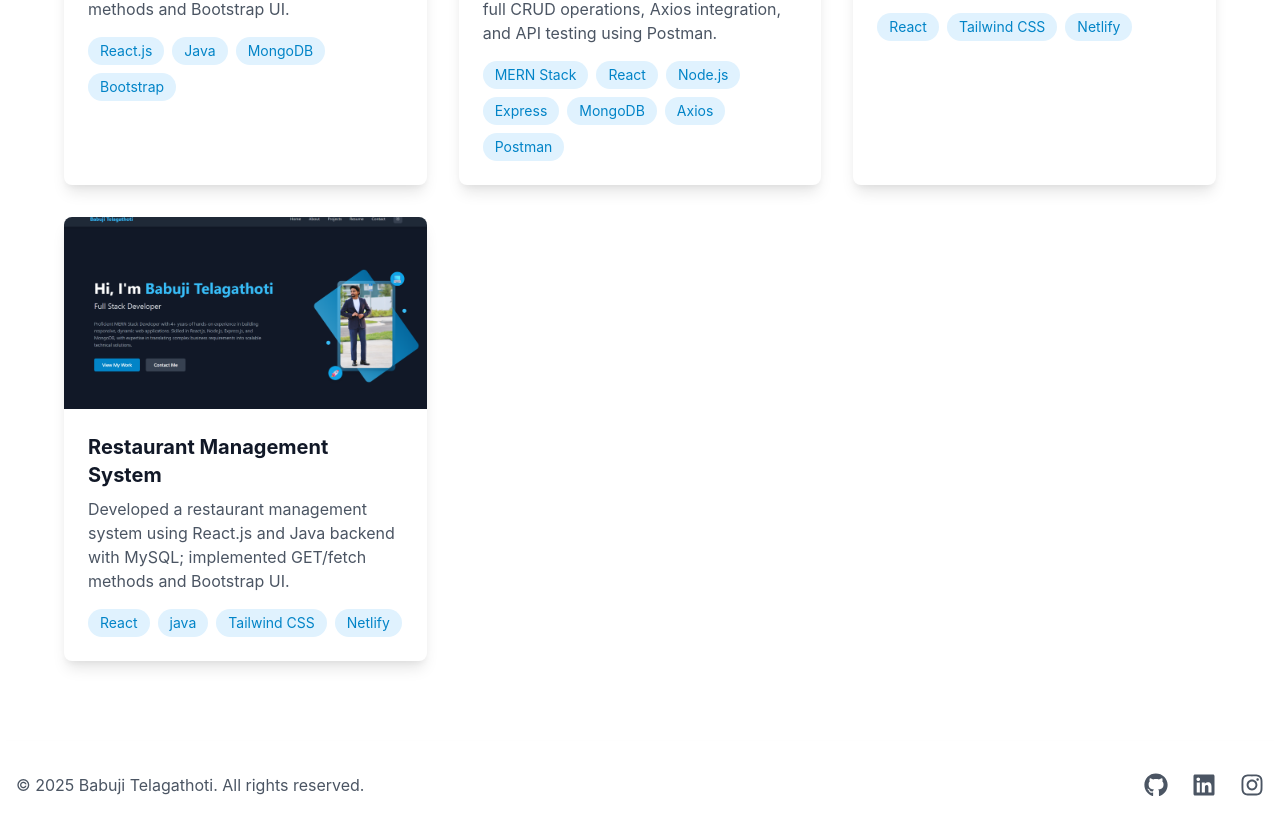
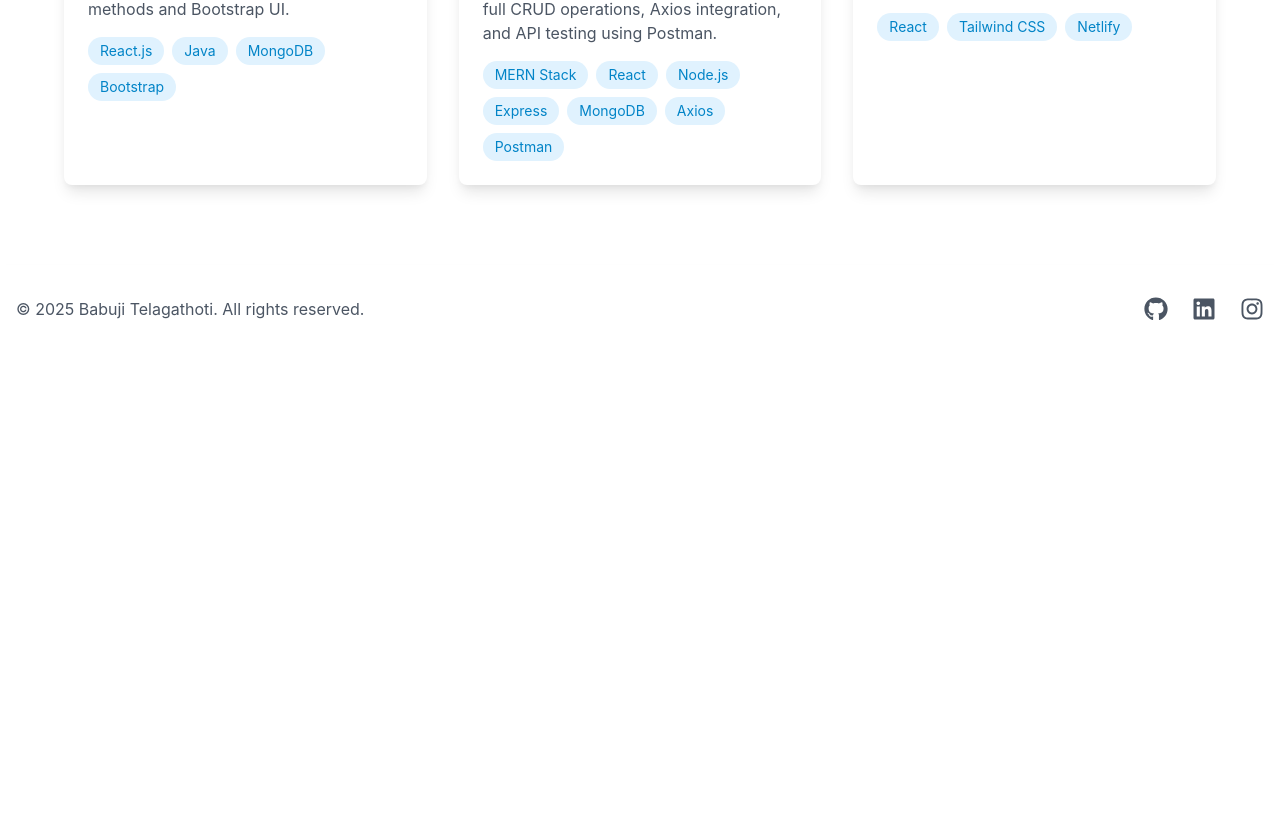
Before and after one commit to btelagathoti/mernportfolio, a React (Create React App) app in the folder client/: page /projects in a window 1280 px wide. Shown: the part 679-1508 px from the top of the page. After the commit the page ends 1032 px from the top, so only its background shows below. Built offline with nearby package versions, Linux system fonts and the light colour scheme.

Commit message:
live liks updated for projects

```diff
--- a/client/src/pages/Projects.js
+++ b/client/src/pages/Projects.js
@@ -21,7 +21,7 @@ const Projects = () => {
       image: filmClub,
       technologies: ["MERN Stack", "React", "Node.js", "Express", "MongoDB", "Axios", "Postman"],
       github: "https://github.com/btelagathoti/filmClub",
-      live: "https://film-club-app-2025.netlify.app/"
+      live: "https://filmclubbybabuji.netlify.app/"
     },
     {
       title: "Portfolio Website",
@@ -31,14 +31,6 @@ const Projects = () => {
       github: "https://github.com/btelagathoti/mernportfolio",
       live: "https://babujit.netlify.app/"
     },
-    {
-      title: "Restaurant Management System",
-      description: "Developed a restaurant management system using React.js and Java backend with MySQL; implemented GET/fetch methods and Bootstrap UI.",
-      image: portfolio,
-      technologies: ["React", "java","Tailwind CSS", "Netlify"],
-      github: "https://github.com/btelagathoti/HomesKitchen_ReactJSPythonFastAPISQL",
-      live: "https://babujit.netlify.app/"
-    }
   ]);
 
   const [filter, setFilter] = useState('All');
```
Also changed, not shown: client/public/manifest.json, 1 other file (tests, documents, lock files or other folders).
